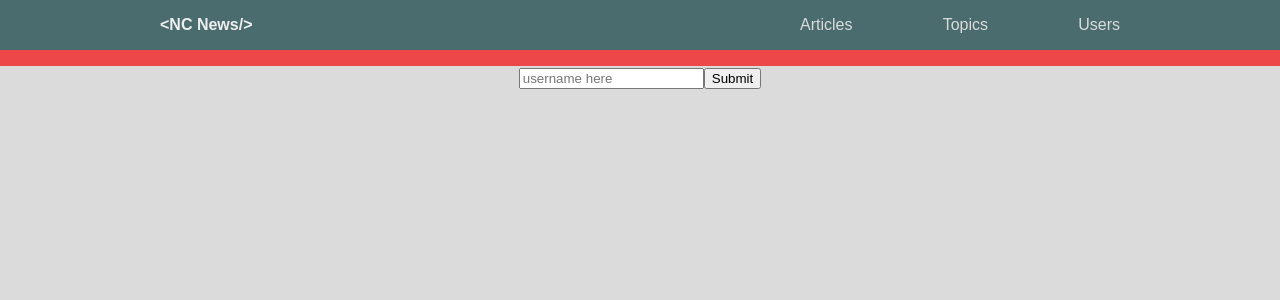
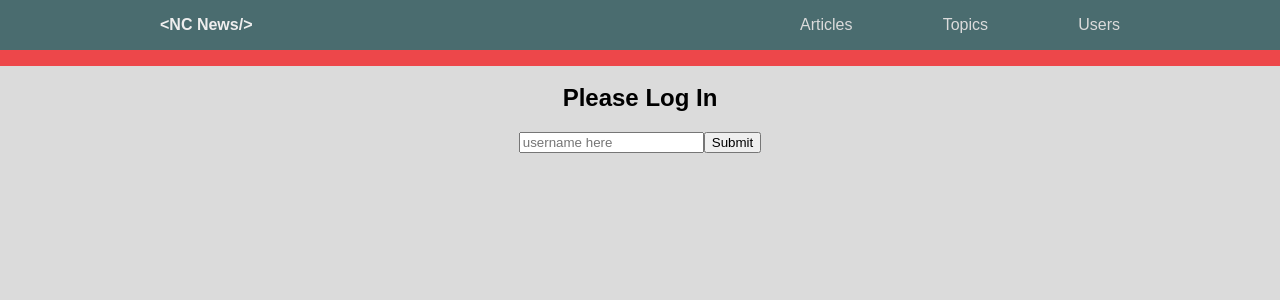
Before and after one commit to E-Randz/NC-News-FE, a React (Create React App) app: page /profile in a window 1280 px wide. Shown: the top 300 px of the page. Built offline with nearby package versions, Linux system fonts and the light colour scheme.

Commit message:
added padding to login page

```diff
--- a/src/styles/App.css
+++ b/src/styles/App.css
@@ -25,7 +25,7 @@ body {
   height: 3em;
   width:100%;
 }
-.App-page {
+.App-page, .Login-page {
   padding: 4em 1em;
   box-sizing: border-box;
   background: var(--lightgrey);
```
